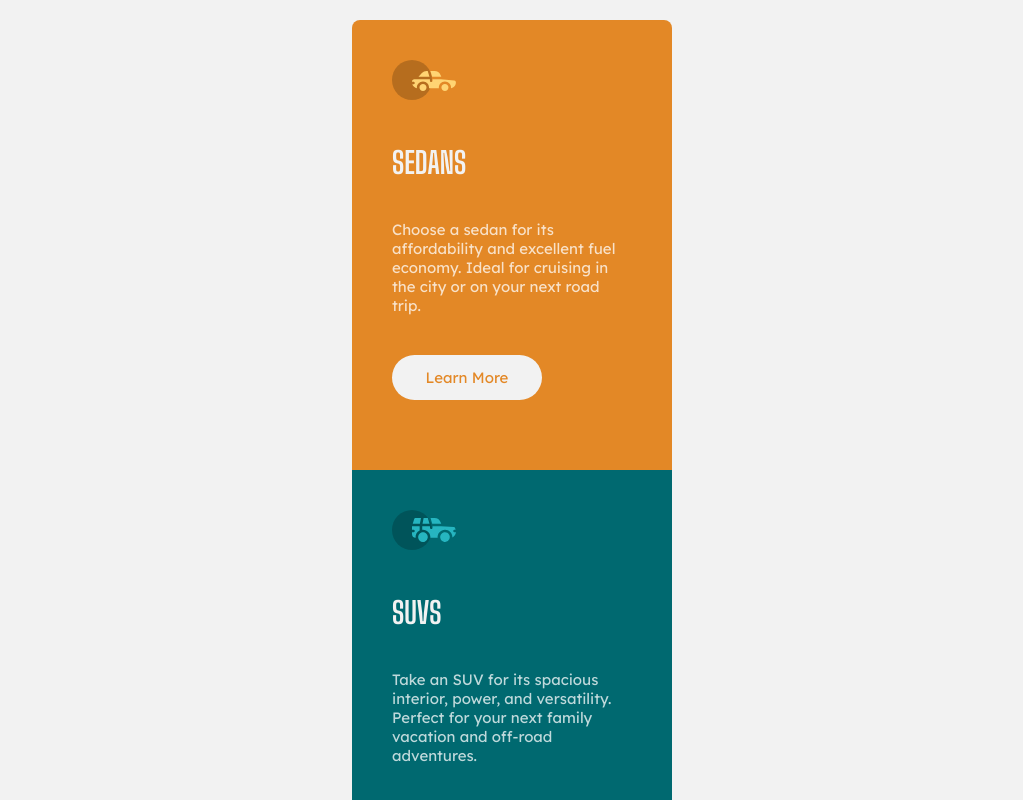
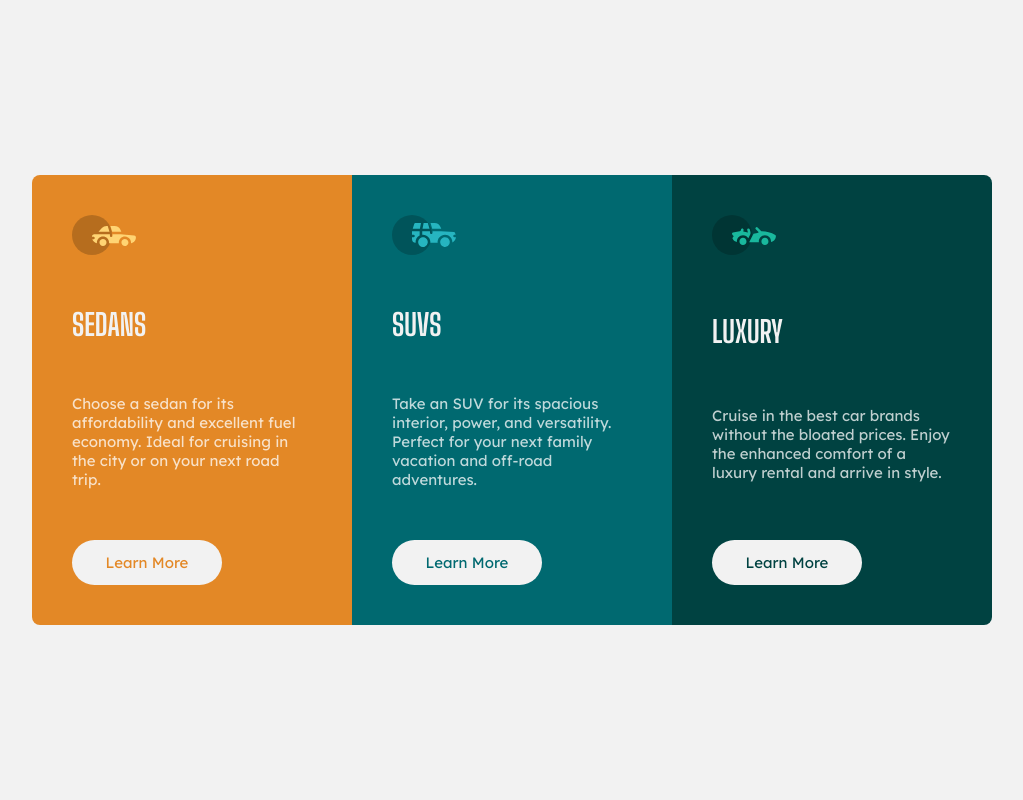
Before and after one commit to jvivesramon/202304-w2ch1-judit-vives, a website: page app/index.html in a window 1280 px wide. Shown: the top 800 px of the page, without its empty margins (128-1151 px from the left). Drawn offline with nearby package versions, Linux system fonts and the light colour scheme; files that its build step writes are made by us from their sources.

Commit message:
Add flex and media query at elements styles

```diff
--- a/src/sass/components/_cards-section.scss
+++ b/src/sass/components/_cards-section.scss
@@ -3,6 +3,9 @@
 @use "../variables/typography";
 
 .card-container {
+  display: flex;
+  flex-direction: column;
+  justify-content: space-between;
   width: functions.pixelsToRem(320);
   height: functions.pixelsToRem(450);
   border-radius: functions.pixelsToRem(8) functions.pixelsToRem(8) 0 0;
@@ -27,14 +30,12 @@
   font-size: functions.pixelsToRem(30);
   font-family: $second-typography;
   text-transform: uppercase;
-  margin: functions.pixelsToRem(40) 0;
 }
 
 .button-section {
   background-color: $light-color;
   width: functions.pixelsToRem(150);
   padding: functions.pixelsToRem(13);
-  margin-bottom: functions.pixelsToRem(40);
   border-radius: functions.pixelsToRem(30);
   font-size: functions.pixelsToRem(15);
 
@@ -50,3 +51,17 @@
     color: colors.$third-color;
   }
 }
+
+@media screen and (min-width: functions.pixelsToRem(900)) {
+  .card-container {
+    border-radius: functions.pixelsToRem(8) 0 0 functions.pixelsToRem(8);
+
+    &--second {
+      border-radius: 0;
+    }
+
+    &--third {
+      border-radius: 0 functions.pixelsToRem(8) functions.pixelsToRem(8) 0;
+    }
+  }
+}
--- a/src/sass/components/_page-section.scss
+++ b/src/sass/components/_page-section.scss
@@ -14,13 +14,7 @@
 
 @media screen and (min-width: functions.pixelsToRem(900)) {
   .main-container {
-    min-width: 100%;
-    min-height: 100vh;
-    padding: functions.pixelsToRem(20);
     display: flex;
-    flex-direction: flex;
-    justify-content: center;
-    align-items: center;
-    background-color: $light-color;
+    flex-direction: row;
   }
 }
--- a/src/sass/variables/_globals.scss
+++ b/src/sass/variables/_globals.scss
@@ -20,7 +20,6 @@ h2 {
 }
 
 p {
-  margin-bottom: functions.pixelsToRem(40);
   color: colors.$paragraphs-color;
   font-size: functions.pixelsToRem(15);
 }
```
